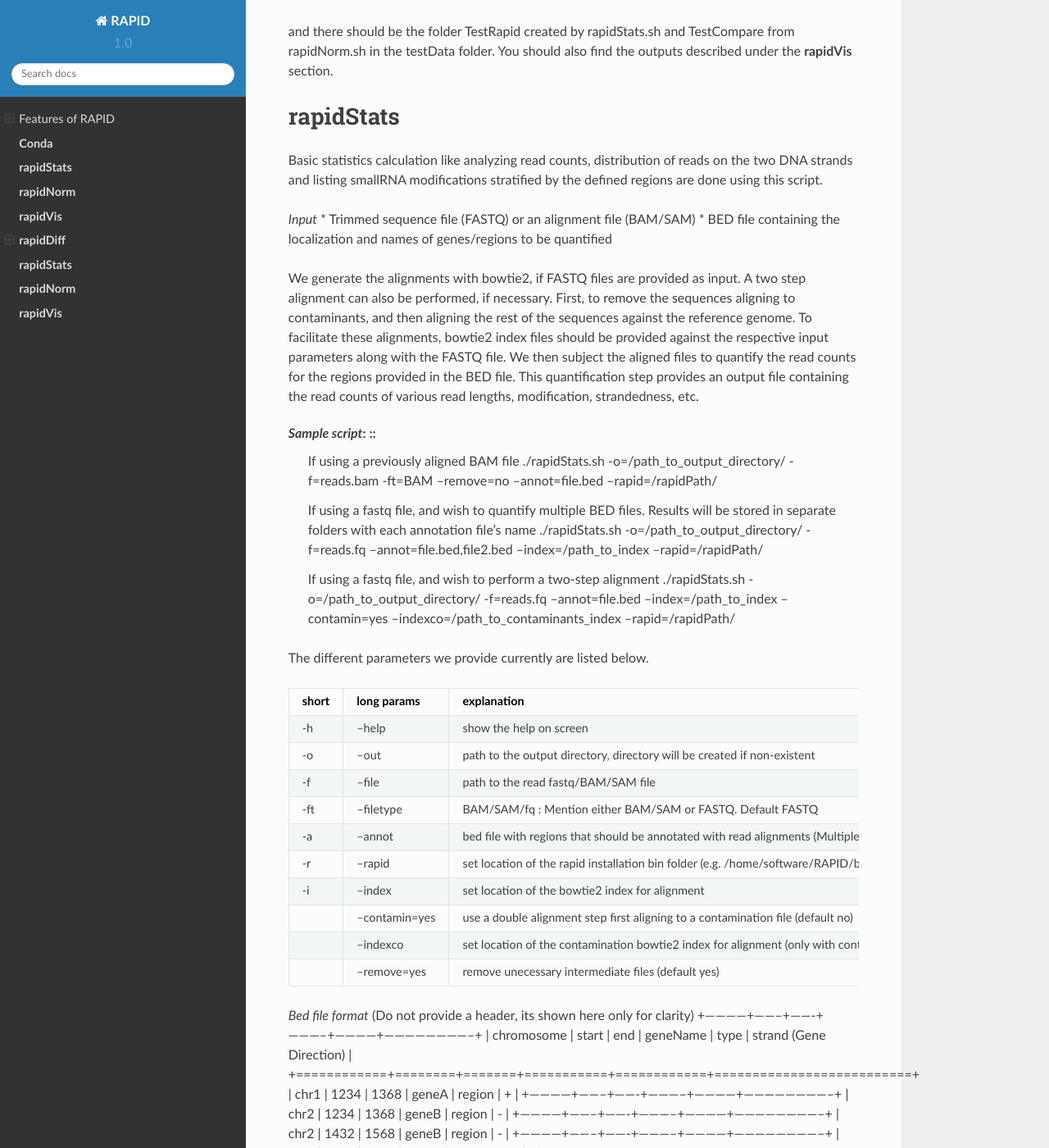
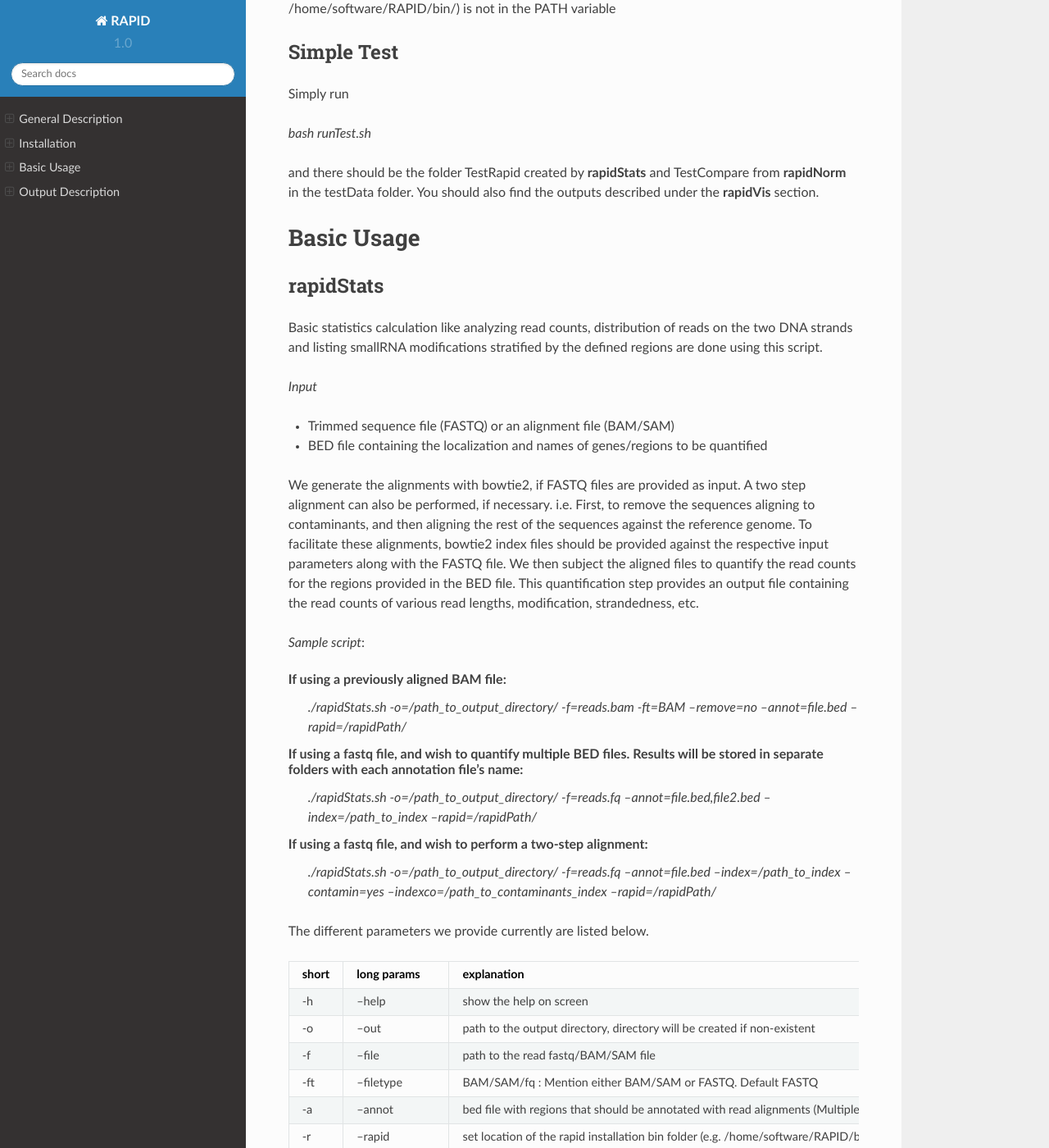
Before and after one commit to SchulzLab/RAPID, a Sphinx documentation site: the page built from docs/index.rst, in a window 1280 px wide and 1400 px high, scrolled down 1593 px. Shown: the whole window at 82% size. Built offline with Sphinx 7.4.7 and the Read the Docs theme 2.0.0, drawn with Linux system fonts in a browser that asks for light colours; some of the changed text lies outside the part shown.

Commit message:
Modifying readthedocs for better formatting

```diff
--- a/docs/index.rst
+++ b/docs/index.rst
@@ -1,12 +1,12 @@
-==================
+--------------------
 General Description
-===================
+--------------------
 
 Understanding the role of small RNA (sRNA) in diverse biological processes requires detailed attention to strand specificity, length distribution, and base modification. No integrated computational solution exists to investigate novel sRNA data in an unbiased way. We developed a generic sRNA analysis tool which captures information inherent in the dataset and automatically produces numerous visualizations, as user-friendly HTML reports, covering multiple categories required for sRNA analysis. Our tool also facilitates an automated comparison of multiple datasets, with different normalization techniques. For ease of use, our tool also integrates an automated differential expression analysis using DESeq2.
 
-
+===================
 Features of RAPID
------------------------------------------------
+===================
 
 Read Alignment, Analysis and Differential Pipeline (RAPID) is a set of tools for the alignment, and analysis of genomic regions with small RNA clusters derived from small RNA sequencing data. RAPID currently consists of four modules, whose functionalities are described below.
 
@@ -15,12 +15,15 @@
 * **rapidVis**: Generates insightful graphs of the basic statistics and comparison
 * **rapidDiff**: Differential analysis of the given samples using DESeq2
 
-=============
+--------------
 Installation
-=============
+--------------
 
-RAPID does not require any compilation. You need to download (or clone) the git repository `RAPID <https://github.com/SchulzLab/RAPID>`_.
-Extract the RAPID/bin/ files in your preferred location. Ensure to give execute permissions to all files in RAPID/bin/ and then add the installed location to PATH variable.
+RAPID does not require any compilation.
+
+* You need to download (or clone) the git repository `RAPID <https://github.com/SchulzLab/RAPID>`_.
+* Extract the RAPID/bin/ files in your preferred location.
+* Ensure to give execute permissions to all files in RAPID/bin/ and then add the installed location to PATH variable.
 
 RAPID makes use of the following tools, and requires them to be in your PATH.
 
@@ -29,14 +32,17 @@
 * R version 3.2 or higher
 * Samtools (version 0.1.19 or higher)
 * R Packages required:
-** DESeq2, gplots and RColorBrewer (if you are using rapidDiff)
-** ggplot2, scales, pandoc, knitr
+   * DESeq2, gplots and RColorBrewer (if you are using rapidDiff)
+   * ggplot2, scales, pandoc, knitr
 
-**Conda**
------------------------------------------------
+=============
+Conda
+=============
 RAPID is available as a recipe in the bioconda channel. Conda users can install RAPID, for example, using the following command. ::
     conda install rapid=0.2=pl5.22.0_3
+
 This command installs the RAPID v0.2, build pl5.22.0_3.
+
 We recommend to use RAPID as a conda environment. An example command is given below. ::
     conda create --name <name> rapid=0.2=pl5.22.0_3
 
@@ -46,40 +52,45 @@
 After installation you can try running RAPID using the provided script runTest.sh in the testData folder.
 Ensure you have initialized a shell variable named *rapid* if rapid installation bin folder (e.g. /home/software/RAPID/bin/) is not in the PATH variable
 
+============
+Simple Test
+============
 Simply run
 
 `bash runTest.sh`
 
-and there should be the folder TestRapid created by rapidStats.sh and TestCompare from rapidNorm.sh in the testData folder.
+and there should be the folder TestRapid created by **rapidStats** and TestCompare from **rapidNorm** in the testData folder.
 You should also find the outputs described under the **rapidVis** section.
 
-=============
-Usage
-============
+----------------
+Basic Usage
+----------------
 
+================
 **rapidStats**
------------------------------------------------
+================
 Basic statistics calculation like analyzing read counts, distribution of reads on the two DNA strands and listing smallRNA modifications stratified by the defined regions are done using this script.
 
 *Input*
+
 * Trimmed sequence file (FASTQ) or an alignment file (BAM/SAM)
 * BED file containing the localization and names of genes/regions to be quantified
 
-We generate the alignments with bowtie2, if FASTQ files are provided as input. A two step alignment can also be performed, if necessary.
-First, to remove the sequences aligning to contaminants, and then aligning the rest of the sequences against the reference genome.
+We generate the alignments with bowtie2, if FASTQ files are provided as input. A two step alignment can also be performed, if necessary. i.e. First, to remove the sequences aligning to contaminants, and then aligning the rest of the sequences against the reference genome.
 To facilitate these alignments, bowtie2 index files should be provided against the respective input parameters along with the FASTQ file.
 We then subject the aligned files to quantify the read counts for the regions provided in the BED file.
 This quantification step provides an output file containing the read counts of various read lengths, modification, strandedness, etc.
 
-*Sample script*: ::
-    If using a previously aligned BAM file
-    ./rapidStats.sh -o=/path_to_output_directory/ -f=reads.bam -ft=BAM --remove=no --annot=file.bed --rapid=/rapidPath/
+*Sample script*:
 
-    If using a fastq file, and wish to quantify multiple BED files. Results will be stored in separate folders with each annotation file's name
-    ./rapidStats.sh -o=/path_to_output_directory/ -f=reads.fq --annot=file.bed,file2.bed --index=/path_to_index --rapid=/rapidPath/
+If using a previously aligned BAM file:
+    `./rapidStats.sh -o=/path_to_output_directory/ -f=reads.bam -ft=BAM --remove=no --annot=file.bed --rapid=/rapidPath/`
 
-    If using a fastq file, and wish to perform a two-step alignment
-    ./rapidStats.sh -o=/path_to_output_directory/ -f=reads.fq --annot=file.bed --index=/path_to_index --contamin=yes --indexco=/path_to_contaminants_index --rapid=/rapidPath/
+If using a fastq file, and wish to quantify multiple BED files. Results will be stored in separate folders with each annotation file's name:
+    `./rapidStats.sh -o=/path_to_output_directory/ -f=reads.fq --annot=file.bed,file2.bed --index=/path_to_index --rapid=/rapidPath/`
+
+If using a fastq file, and wish to perform a two-step alignment:
+    `./rapidStats.sh -o=/path_to_output_directory/ -f=reads.fq --annot=file.bed --index=/path_to_index --contamin=yes --indexco=/path_to_contaminants_index --rapid=/rapidPath/`
 
 The different parameters we provide currently are listed below.
 
@@ -108,55 +119,61 @@
 +-------+-----------------+-------------------------------------------------------------------------------------------------------------------------+
 
 *Bed file format* (Do not provide a header, its shown here only for clarity)
+
 +------------+--------+-------+-----------+------------+--------------------------+
 | chromosome |  start |  end  | geneName  | type       | strand (Gene Direction)  |
 +============+========+=======+===========+============+==========================+
-| chr1       |  1234  | 1368  | geneA     | region     | +                        |
+| chr1       |  1234  | 1368  | geneA     | region     |  \+                      |
 +------------+--------+-------+-----------+------------+--------------------------+
-| chr2       | 1234   | 1368  | geneB     | region     | -                        |
+| chr2       | 1234   | 1368  | geneB     | region     | \-                       |
 +------------+--------+-------+-----------+------------+--------------------------+
-| chr2       | 1432   | 1568  | geneB     | region     | -                        |
+| chr2       | 1432   | 1568  | geneB     | region     | \-                       |
 +------------+--------+-------+-----------+------------+--------------------------+
-| chr3       | 1234   | 1368  | geneC     | background | -                        |
+| chr3       | 1234   | 1368  | geneC     | background | \-                       |
 +------------+--------+-------+-----------+------------+--------------------------+
 
 The column *type* in the Bed file says whether a gene has to be treated as background (knockdown) or not during normalizations.
 
+================
 **rapidNorm**
------------------------------------------------
+================
 Normalization module aims to facilitate the comparison of genes across various samples, and vice versa. As sequencing depth differs across samples, the read counts have to be normalized. RAPID facilitates two kinds of normalization. (i) DESeq2 based, and (ii) a variant of Total Count Scaling (TCS) method to account for the knockdown associated smallRNAs inherent in sequencing. For a detailed description of the normalization strategy, please have a look at the bioarXiv.
 
 *Input*
+
 * BED file containing the localization and names of genes/regions to be compared. Care should be taken to include only the gene/regions which were quantified in **rapidStats**
 * Config file containing the location of **rapidStats** output folders
 
-*Sample script*: ::
-    If normalizing using the TCS based normalization
-    `./rapidNorm.sh --out=/path_to_output_directory/ --conf=data.config --annot=regions.bed --rapid=/rapidPath/ `
 
-    If normalizing using the DESeq2 based normalization
+Sample script:
+
+If normalizing using the TCS based normalization:
+    `./rapidNorm.sh --out=/path_to_output_directory/ --conf=data.config --annot=regions.bed --rapid=/rapidPath/`
+
+If normalizing using the DESeq2 based normalization:
     `./rapidNorm.sh --out=/path_to_output_directory/ --conf=data.config --annot=regions.bed --rapid=/rapidPath/ -d=T`
 
-    If normalizing using the TCS based scaling, while considering only reads of length 23bp, and 25bp
+If normalizing using the TCS based scaling, while considering only reads of length 23bp, and 25bp:
     `./rapidNorm.sh --out=/path_to_output_directory/ --conf=data.config --annot=regions.bed --rapid=/rapidPath/ -l=23,25`
 
-+-------+------------------+--------------------------------------------------------------------------------------------------------------------------------------------------------------------+
-| short | long params      | explanation                                                                                                                                                        |
-+=======+==================+====================================================================================================================================================================+
-| -h    | --help           | output help                                                                                                                                                        |
-+-------+------------------+--------------------------------------------------------------------------------------------------------------------------------------------------------------------+
-| -o    | --out            | path to the output directory, directory will be created if non-existent                                                                                            |
-+-------+------------------+--------------------------------------------------------------------------------------------------------------------------------------------------------------------+
-| -c    | --conf           | the config file that defines which rapidStats analysis folders should be used                                                                                      |
-+-------+------------------+--------------------------------------------------------------------------------------------------------------------------------------------------------------------+
-| -a    | --annot          | bed file with regions that should be used for the comparison, this must be a subset of the regions that was used for rapidStats calls                              |
-+-------+------------------+--------------------------------------------------------------------------------------------------------------------------------------------------------------------+
-| -r    | --rapid          | set location of the rapid installation bin folder (e.g. /home/software/RAPID/bin/) or put into PATH variable                                                       |
-+-------+------------------+--------------------------------------------------------------------------------------------------------------------------------------------------------------------+
-| -d    | --deseq          | LOGICAL value. Use only TRUE or FALSE. Set this to TRUE, if you wish to use DESeq2 based normalization. Default is FALSE, which does a total count based scaling.  |
-+-------+------------------+--------------------------------------------------------------------------------------------------------------------------------------------------------------------+
-| -l    | --restrictlength | An INTEGER of Read Lengths to be considered. If not provided, all reads will be used. (Multiple read lengths should be separated by commas)"                       |
-+-------+------------------+--------------------------------------------------------------------------------------------------------------------------------------------------------------------+
+
++-------+------------------------+--------------------------------------------------------------------------------------------------------------------------------------------------------------------+
+| short | long params            | explanation                                                                                                                                                        |
++=======+========================+====================================================================================================================================================================+
+| -h    | --help                 | output help                                                                                                                                                        |
++-------+------------------------+--------------------------------------------------------------------------------------------------------------------------------------------------------------------+
+| -o    | --out                  | path to the output directory, directory will be created if non-existent                                                                                            |
++-------+------------------------+--------------------------------------------------------------------------------------------------------------------------------------------------------------------+
+| -c    | --conf                 | the config file that defines which rapidStats analysis folders should be used                                                                                      |
++-------+------------------------+--------------------------------------------------------------------------------------------------------------------------------------------------------------------+
+| -a    | --annot                | bed file with regions that should be used for the comparison, this must be a subset of the regions that was used for rapidStats calls                              |
++-------+------------------------+--------------------------------------------------------------------------------------------------------------------------------------------------------------------+
+| -r    | --rapid                | set location of the rapid installation bin folder (e.g. /home/software/RAPID/bin/) or put into PATH variable                                                       |
++-------+------------------------+--------------------------------------------------------------------------------------------------------------------------------------------------------------------+
+| -d    | --deseq                | LOGICAL value. Use only TRUE or FALSE. Set this to TRUE, if you wish to use DESeq2 based normalization. Default is FALSE, which does a total count based scaling.  |
++-------+------------------------+--------------------------------------------------------------------------------------------------------------------------------------------------------------------+
+| -l    | --restrictlength       | An INTEGER of Read Lengths to be considered. If not provided, all reads will be used. (Multiple read lengths should be separated by commas)"                       |
++-------+------------------------+--------------------------------------------------------------------------------------------------------------------------------------------------------------------+
 
 The config file is a simple **tab-delimited** file that has 3 columns,  the path to the folder produced by **rapidStats**, the name of the experiment, and list of regions need to be corrected in TCS based normalization. Each line is one dataset that should be included in the Normalization. Later these normalized statistics can be used to make comparison plots using **rapidVis**.
 
@@ -178,26 +195,29 @@
 *geneA,geneB* - Gene names provided as background should be same as provided in the **rapidStats** *bed file*.
 
 
+================
 **rapidVis**
------------------------------------------------
+================
 The visualization module of RAPID is a simple R script, which creates informative plots from the output of **rapidStats**, and **rapidNorm**.
 
 *Input*
+
 * Path of the output folder from **rapidStats**, and **rapidNorm**
 * BED file containing the localization and names of genes/regions need to be visualized. Care should be taken to include only the gene/regions which were quantified in **rapidStats**
 
-*Sample script*: ::
+Sample script:
     `Rscript rapidVis.r <plotMethod> <outputfolder> <annotationfile> <rapidPath>`
 
-    If you want to plot rapidStats output
+If you want to plot rapidStats output:
     `Rscript ${rapidPath}/rapidVis.r stats /path_to_output_directory_rapidStats/ regions.bed <$rapid>`
 
-    If you want to plot rapidNorm output
+If you want to plot rapidNorm output:
     `Rscript ${rapidPath}/rapidVis.r compare /path_to_output_directory_rapidNorm/ <$rapid>`
+
 
 +---------------+-----------------------------------------------------------------------------------------------------------------------------------+
 | arguments     | explanation                                                                                                                       |
-+---------------+-----------------------------------------------------------------------------------------------------------------------------------+
++===============+===================================================================================================================================+
 | plotMethod    | stats OR compare-use **stats** to visualize **rapidStats** or use **compare** to visualize results of **rapidNorm**               |
 +---------------+-----------------------------------------------------------------------------------------------------------------------------------+
 | out           | outputFolder_of_rapidStats.sh or rapidNorm.sh (Where Statistics and other files are located)                                      |
@@ -208,18 +228,20 @@
 +---------------+-----------------------------------------------------------------------------------------------------------------------------------+
 
 
+================
 **rapidDiff**
------------------------------------------------
+================
 This module of RAPID implements DESeq2 software and generate basic graphs to highlight the differentially expressed gene/region among the samples.
 
 *Input*
+
 * Path of the output folder from **rapidStats**
 * Config file describing the DESeq2 analysis setup
 
-*Sample script*: ::
+Sample script:
     `./rapidDiff.sh --out=complete/path/outputDirectory/ --conf=data.config`
 
-    If a different q-value cut-off is required.
+If a different q-value cut-off is required:
     `./rapidDiff.sh --out=complete/path/outputDirectory/ --conf=data.config --alpha=0.01`
 
 +-------+-------------+--------------------------------------------------------------------------------------------------------------------------------------+
@@ -239,6 +261,7 @@
 +-------+-------------+--------------------------------------------------------------------------------------------------------------------------------------+
 
 *Config file format*
+
 +------------+------------+-------------+
 | sampleName |   location |   condition |
 +============+============+=============+
@@ -252,36 +275,44 @@
 *location* tells the location of rapidStats analysis folders should be used for extracting the raw counts of gene/regions analyzed (**USE ONLY ABSOLUTE PATH**)
 *condition* tells whether the sample is *untreated* or *treated* sample. For example, Use *treated*  drug treated cancerous samples and *untreated* for cancer samples.
 
-==================
+---------------------
 Output Description
-==================
+---------------------
 One of the strengths of RAPID is that a number of useful file with statistics and plots are automaically created which can be used for additional analysis.
 
+================
 **rapidStats**
------------------------------------------------
+================
 For each folder respective for each annotation file supplied in --annot parameter is created by rapidStats analysis contains the following files:
 * Statistics.dat - A tab-separated file that contains a number of statistics for each region including read counts, number of read modifications and coverage on DNA strands
 * TotalReads.dat : Lists the total number of reads mapped to the genome (given by parameter -i and excluding reads that may have mapped to the contamination file)
 * Other associated files used for calculation and reporting.
 ** alignedReads.sub.compact has the compact information of aligned reads. If intermediate files are not removed, aligned BAM files will be present.
 
+
+================
 **rapidNorm**
------------------------------------------------
+================
 In each folder created by rapidNorm analysis exist the following files:
 * NormalizedValues.dat - A tab-separated file that contains the actual and normalized values for each region/sample provided in the config file.
 * Other associated files used for calculation and reporting.
 
+
+================
 **rapidVis**
------------------------------------------------
+================
 RapidVis output description when ran in two different modes.
 
 * rapidStats
-** *FolderName*.html - An automatically generated main HTML file which is an ensemble of individual gene/region's HTML files that contain different plots analyzing read counts, distribution of reads on the two DNA strands and listing smallRNA modifications stratified by the defined regions.
+
+   *FolderName*.html - An automatically generated main HTML file which is an ensemble of individual gene/region's HTML files that contain different plots analyzing read counts, distribution of reads on the two DNA strands and listing smallRNA modifications stratified by the defined regions.
 
 * rapidNorm
-** *FolderName*.html - An automatically generated HTML file consisting of various plots like read lengths, antisense ratio, etc. in different scales, compared across all the samples.
+
+   *FolderName*.html - An automatically generated HTML file consisting of various plots like read lengths, antisense ratio, etc. in different scales, compared across all the samples.
 
 * rapidDiff
+
 In each folder created by rapidDiff analysis exist the following files:
-* DiffExp_Statistics.csv - A CSV file containing the normal counts retrieved for each sample and the DESeq2 statistics obtained
-* DiffExp_Plots.pdf - A PDF file containing MA-Plot, Heatmap of top 'n' q-values, PCA plot of the samples analysed
+  * DiffExp_Statistics.csv - A CSV file containing the normal counts retrieved for each sample and the DESeq2 statistics obtained
+  * DiffExp_Plots.pdf - A PDF file containing MA-Plot, Heatmap of top 'n' q-values, PCA plot of the samples analysed
```
